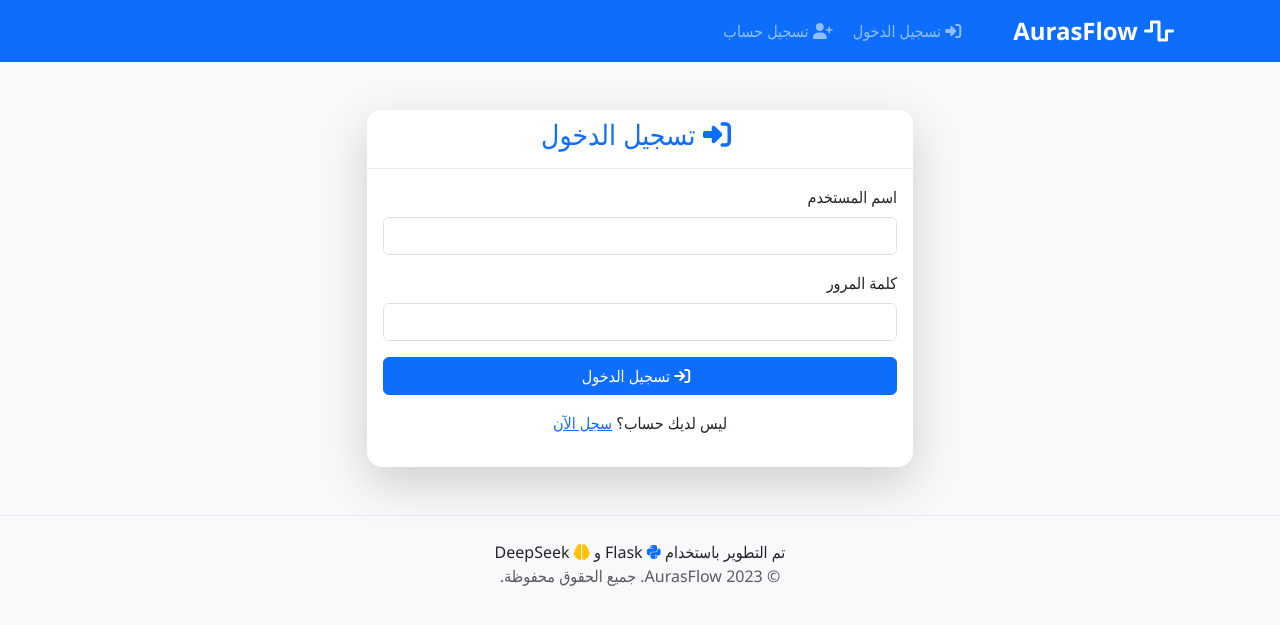
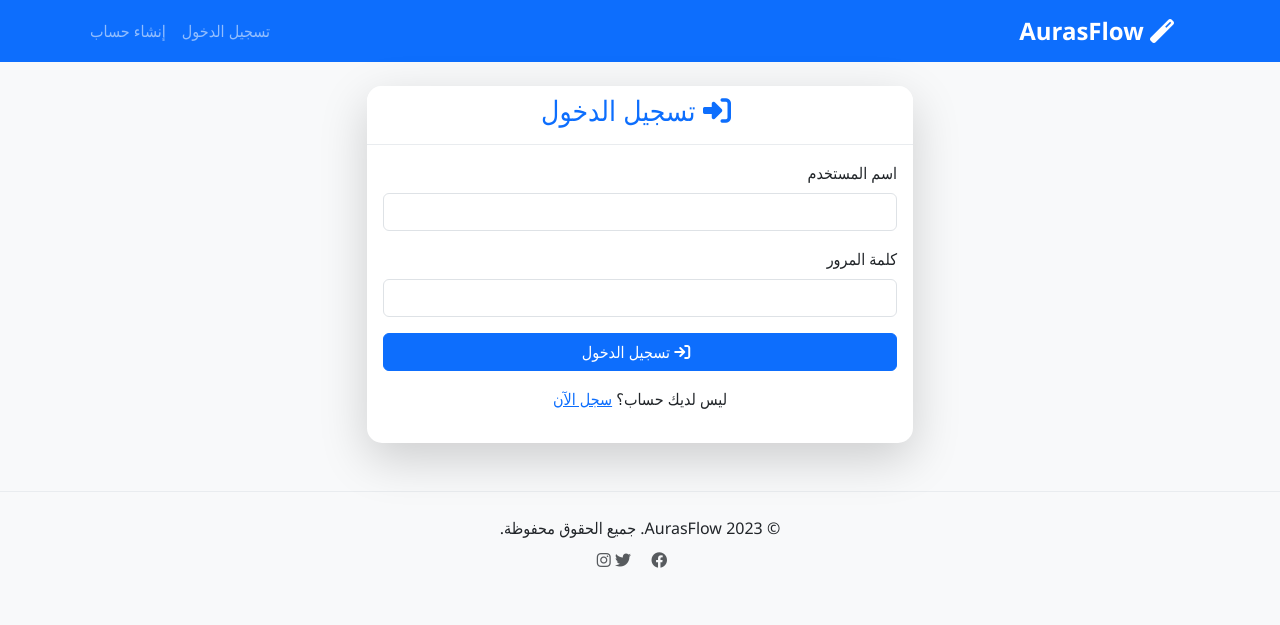
Before and after one commit to Fat7y91/aurasflow, a Flask app: a page that uses templates/base.html in a window 1280 px wide. Shown: the top 625 px of the page. Run offline with Flask 3, Linux system fonts and the light colour scheme.

Commit message:
Update base.html

```diff
--- a/templates/base.html
+++ b/templates/base.html
@@ -1,62 +1,65 @@
+<!-- templates/base.html -->
 <!DOCTYPE html>
 <html lang="ar" dir="rtl">
 <head>
     <meta charset="UTF-8">
     <meta name="viewport" content="width=device-width, initial-scale=1.0">
-    <title>{% block title %}AurasFlow{% endblock %}</title>
+    <title>AurasFlow - {{ title if title else 'منصة التسويق الذكية' }}</title>
+
+    <!-- Bootstrap CSS -->
     <link href="https://cdn.jsdelivr.net/npm/bootstrap@5.3.0/dist/css/bootstrap.min.css" rel="stylesheet">
+
+    <!-- Font Awesome -->
+    <link rel="stylesheet" href="https://cdnjs.cloudflare.com/ajax/libs/font-awesome/6.4.0/css/all.min.css">
+
+    <!-- Custom CSS -->
     <link rel="stylesheet" href="{{ url_for('static', filename='style.css') }}">
-    <link rel="stylesheet" href="https://cdnjs.cloudflare.com/ajax/libs/font-awesome/6.4.0/css/all.min.css">
 </head>
 <body>
     <nav class="navbar navbar-expand-lg navbar-dark bg-primary">
         <div class="container">
             <a class="navbar-brand" href="{{ url_for('index') }}">
-                <i class="fa-solid fa-wave-square me-2"></i>
+                <i class="fas fa-magic me-2"></i>
                 AurasFlow
             </a>
             <button class="navbar-toggler" type="button" data-bs-toggle="collapse" data-bs-target="#navbarNav">
                 <span class="navbar-toggler-icon"></span>
             </button>
             <div class="collapse navbar-collapse" id="navbarNav">
-                <ul class="navbar-nav ms-auto">
+                <ul class="navbar-nav me-auto">
                     {% if current_user.is_authenticated %}
                     <li class="nav-item">
                         <a class="nav-link" href="{{ url_for('dashboard') }}">
-                            <i class="fa-solid fa-gauge me-1"></i>
-                            لوحة التحكم
+                            <i class="fas fa-tachometer-alt me-1"></i> لوحة التحكم
                         </a>
                     </li>
                     <li class="nav-item">
                         <a class="nav-link" href="{{ url_for('projects') }}">
-                            <i class="fa-solid fa-project-diagram me-1"></i>
-                            المشاريع
+                            <i class="fas fa-project-diagram me-1"></i> المشاريع
                         </a>
                     </li>
-                    <li class="nav-item">
-                        <a class="nav-link" href="{{ url_for('profile') }}">
-                            <i class="fa-solid fa-user me-1"></i>
-                            الملف الشخصي
+                    {% endif %}
+                </ul>
+                <ul class="navbar-nav">
+                    {% if current_user.is_authenticated %}
+                    <li class="nav-item dropdown">
+                        <a class="nav-link dropdown-toggle" href="#" id="userDropdown" role="button" data-bs-toggle="dropdown">
+                            <i class="fas fa-user-circle me-1"></i> {{ current_user.username }}
+                            <span class="badge bg-light text-primary ms-1">{{ current_user.credits }} نقطة</span>
                         </a>
-                    </li>
-                    <li class="nav-item">
-                        <a class="nav-link" href="{{ url_for('logout') }}">
-                            <i class="fa-solid fa-right-from-bracket me-1"></i>
-                            تسجيل الخروج
-                        </a>
+                        <ul class="dropdown-menu">
+                            <li><a class="dropdown-item" href="{{ url_for('profile') }}"><i class="fas fa-user me-2"></i> الملف الشخصي</a></li>
+                            <li><a class="dropdown-item" href="#"><i class="fas fa-coins me-2"></i> شراء نقاط</a></li>
+                            <li><hr class="dropdown-divider"></li>
+                            <li><a class="dropdown-item" href="{{ url_for('logout') }}"><i class="fas fa-sign-out-alt me-2"></i> تسجيل الخروج</a></li>
+                        </ul>
                     </li>
                     {% else %}
                     <li class="nav-item">
-                        <a class="nav-link" href="{{ url_for('login') }}">
-                            <i class="fa-solid fa-right-to-bracket me-1"></i>
-                            تسجيل الدخول
-                        </a>
+                        <a class="nav-link" href="{{ url_for('login') }}">تسجيل الدخول</a>
                     </li>
                     <li class="nav-item">
-                        <a class="nav-link" href="{{ url_for('register') }}">
-                            <i class="fa-solid fa-user-plus me-1"></i>
-                            تسجيل حساب
-                        </a>
+                        <a class="nav-link" href="{{ url_for('register') }}">إنشاء حساب</a>
                     </li>
                     {% endif %}
                 </ul>
@@ -64,15 +67,14 @@
         </div>
     </nav>
 
-    <div class="container my-5">
-        <!-- رسائل التنبيه -->
+    <div class="container my-4">
         {% with messages = get_flashed_messages(with_categories=true) %}
             {% if messages %}
                 {% for category, message in messages %}
-                <div class="alert alert-{{ category }} alert-dismissible fade show" role="alert">
-                    {{ message }}
-                    <button type="button" class="btn-close" data-bs-dismiss="alert"></button>
-                </div>
+                    <div class="alert alert-{{ category }} alert-dismissible fade show">
+                        {{ message }}
+                        <button type="button" class="btn-close" data-bs-dismiss="alert"></button>
+                    </div>
                 {% endfor %}
             {% endif %}
         {% endwith %}
@@ -80,15 +82,21 @@
         {% block content %}{% endblock %}
     </div>
 
-    <footer class="bg-light text-center py-4 mt-5">
-        <div class="container">
-            <p class="mb-0">تم التطوير باستخدام <i class="fa-brands fa-python text-primary"></i> Flask و <i class="fa-solid fa-brain text-warning"></i> DeepSeek</p>
-            <p class="text-muted">© 2023 AurasFlow. جميع الحقوق محفوظة.</p>
+    <footer class="bg-light py-4 mt-5">
+        <div class="container text-center">
+            <p class="mb-0">© 2023 AurasFlow. جميع الحقوق محفوظة.</p>
+            <div class="mt-2">
+                <a href="#" class="text-muted me-3"><i class="fab fa-facebook"></i></a>
+                <a href="#" class="text-muted me-3"><i class="fab fa-twitter"></i></a>
+                <a href="#" class="text-muted"><i class="fab fa-instagram"></i></a>
+            </div>
         </div>
     </footer>
 
-    <script src="https://code.jquery.com/jquery-3.7.0.min.js"></script>
+    <!-- Bootstrap JS -->
     <script src="https://cdn.jsdelivr.net/npm/bootstrap@5.3.0/dist/js/bootstrap.bundle.min.js"></script>
-    {% block scripts %}{% endblock %}
+
+    <!-- Custom JS -->
+    <script src="{{ url_for('static', filename='script.js') }}"></script>
 </body>
 </html>
```
